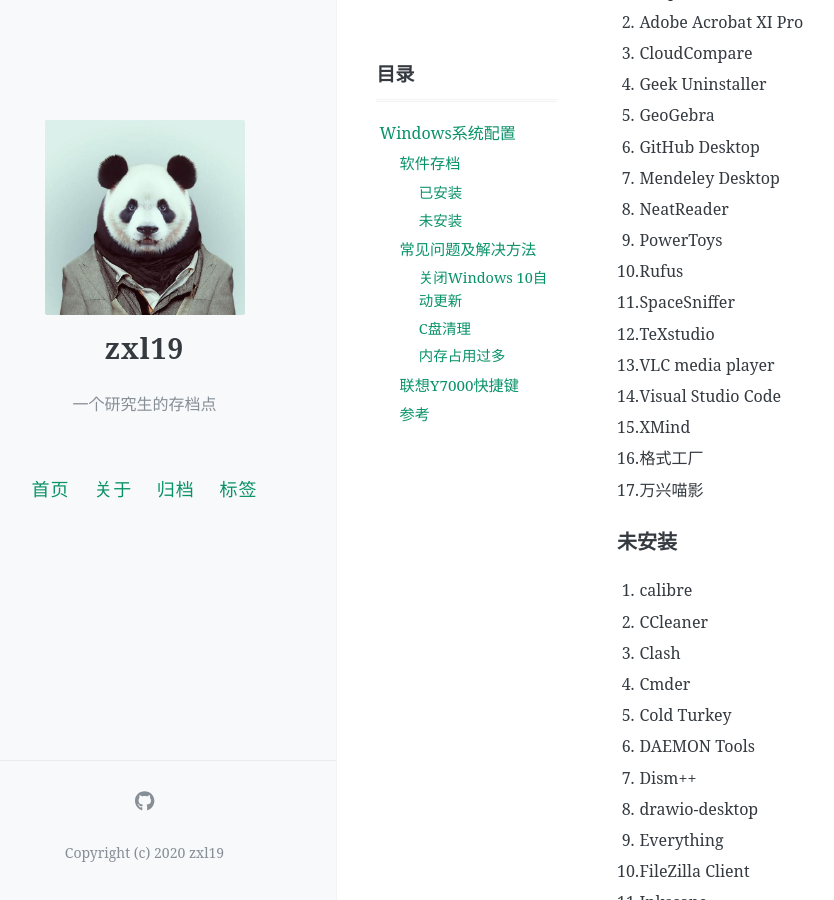
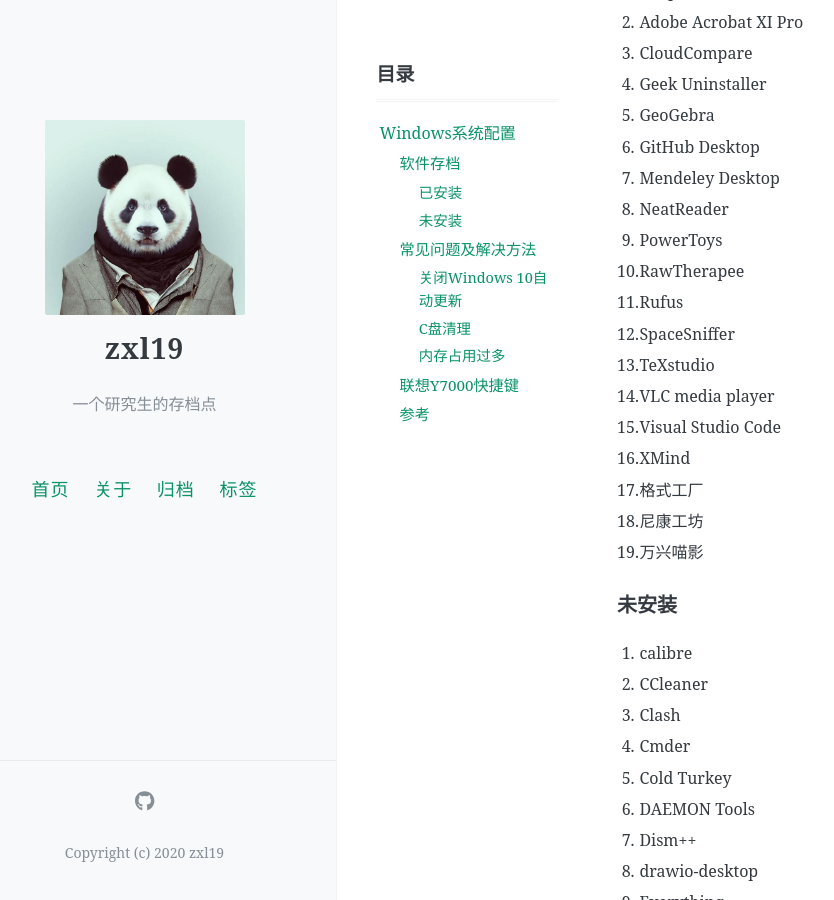
Before and after one commit to zxl19/zxl19.github.io, a Jekyll site: the page built from _posts/2021-09-15-windows-setup.md, in a window 1280 px wide and 900 px high, scrolled down 389 px. Shown: the whole window, without its empty margins (47-881 px from the left). Built offline with Jekyll 4.4.1, drawn with Linux system fonts in a browser that asks for light colours; comment, search, counter and statistics services are not loaded.

Commit message:
Update Posts

```diff
--- a/_posts/2021-09-15-windows-setup.md
+++ b/_posts/2021-09-15-windows-setup.md
@@ -28,14 +28,16 @@ pinned: false
 7. Mendeley Desktop
 8. NeatReader
 9. PowerToys
-10. Rufus
-11. SpaceSniffer
-12. TeXstudio
-13. VLC media player
-14. Visual Studio Code
-15. XMind
-16. 格式工厂
-17. 万兴喵影
+10. RawTherapee
+11. Rufus
+12. SpaceSniffer
+13. TeXstudio
+14. VLC media player
+15. Visual Studio Code
+16. XMind
+17. 格式工厂
+18. 尼康工坊
+19. 万兴喵影
 
 ### 未安装
 
```
Also changed, not shown: _posts/2020-06-03-vscode-setup.md (+1 -1 lines), _posts/2022-06-05-z5-setup.md (+2 -2 lines).
